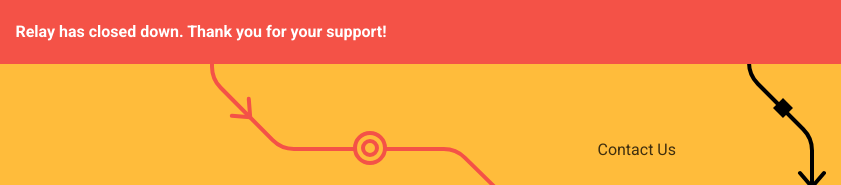
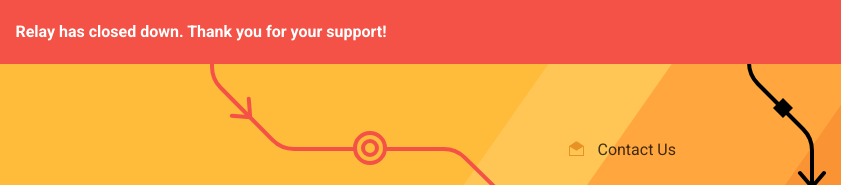
Before and after one commit to nullunit/relay-landing, a plain HTML site: page index.html in a window 1280 px wide. Shown: the top 185 px of the page, 439-1280 px from the left. Drawn offline with Linux system fonts and the light colour scheme; the site is published under a folder, as on GitHub Pages, so addresses that start at the root find nothing; a script that the page names is missing.

Commit message:
Image paths broken fix

```diff
--- a/index.scss
+++ b/index.scss
@@ -159,7 +159,7 @@ button {
 
 .what {
   background-color: $color-yellow;
-  background-image: url(/img/hero-bg.svg);
+  background-image: url(img/hero-bg.svg);
   background-position: -50% bottom;
   background-repeat: no-repeat;
   color: $color-black;
@@ -177,7 +177,7 @@ button {
         padding-left: 28px;
         padding-bottom: 6px;
         text-decoration: none;
-        background: url(/img/icon-mail.svg) left 1px no-repeat;
+        background: url(img/icon-mail.svg) left 1px no-repeat;
         transition: .15s opacity ease-in-out;
         opacity: .75;
         &:hover {
@@ -231,7 +231,7 @@ button {
     left: 0px;
     right: 0px;
     height: 120px;
-    background: transparent url(/img/illo-how.svg) center top no-repeat;
+    background: transparent url(img/illo-how.svg) center top no-repeat;
   }
   img { max-width: 280px; margin-bottom: 40px;}
 }
```
Also changed, not shown: index.css.
